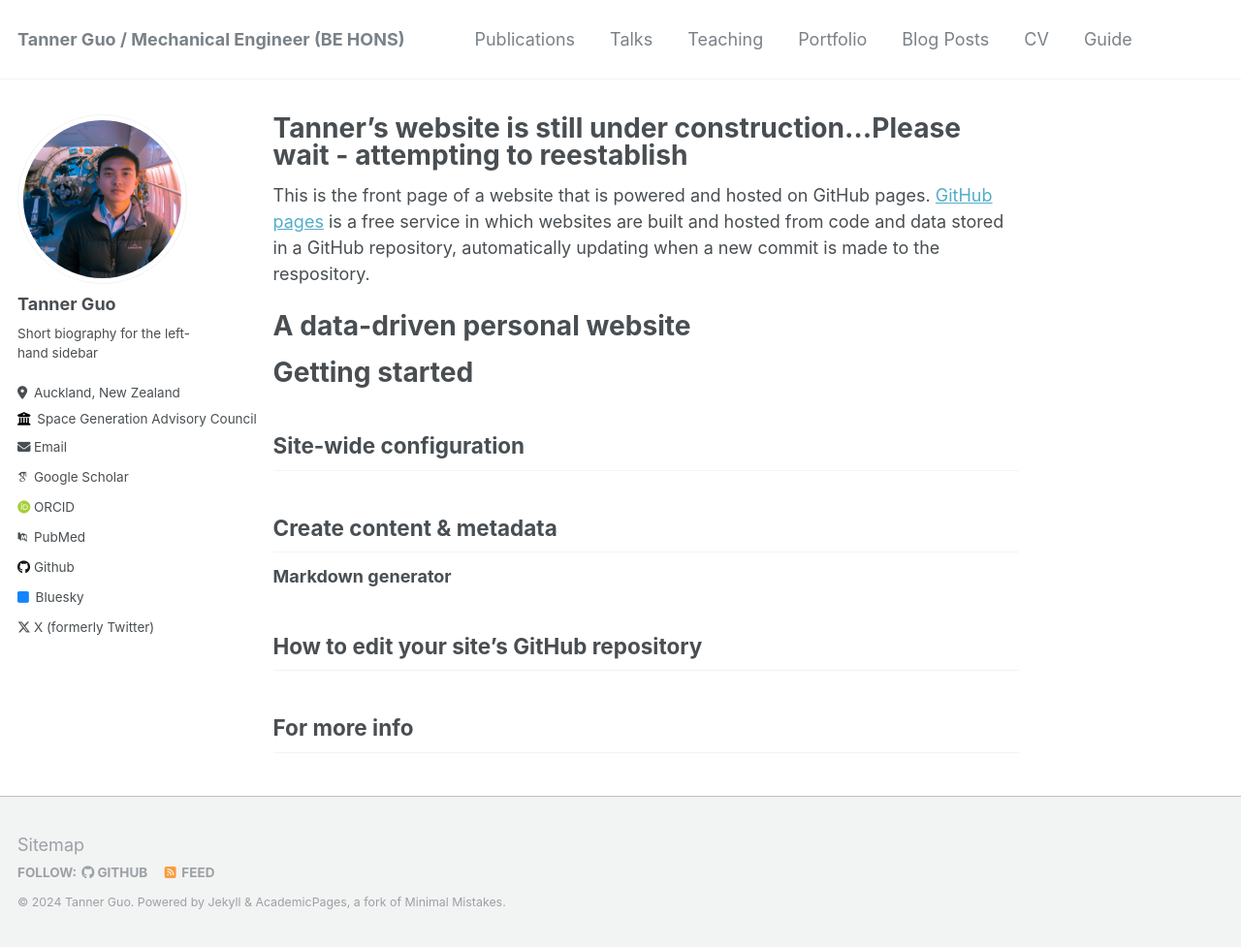
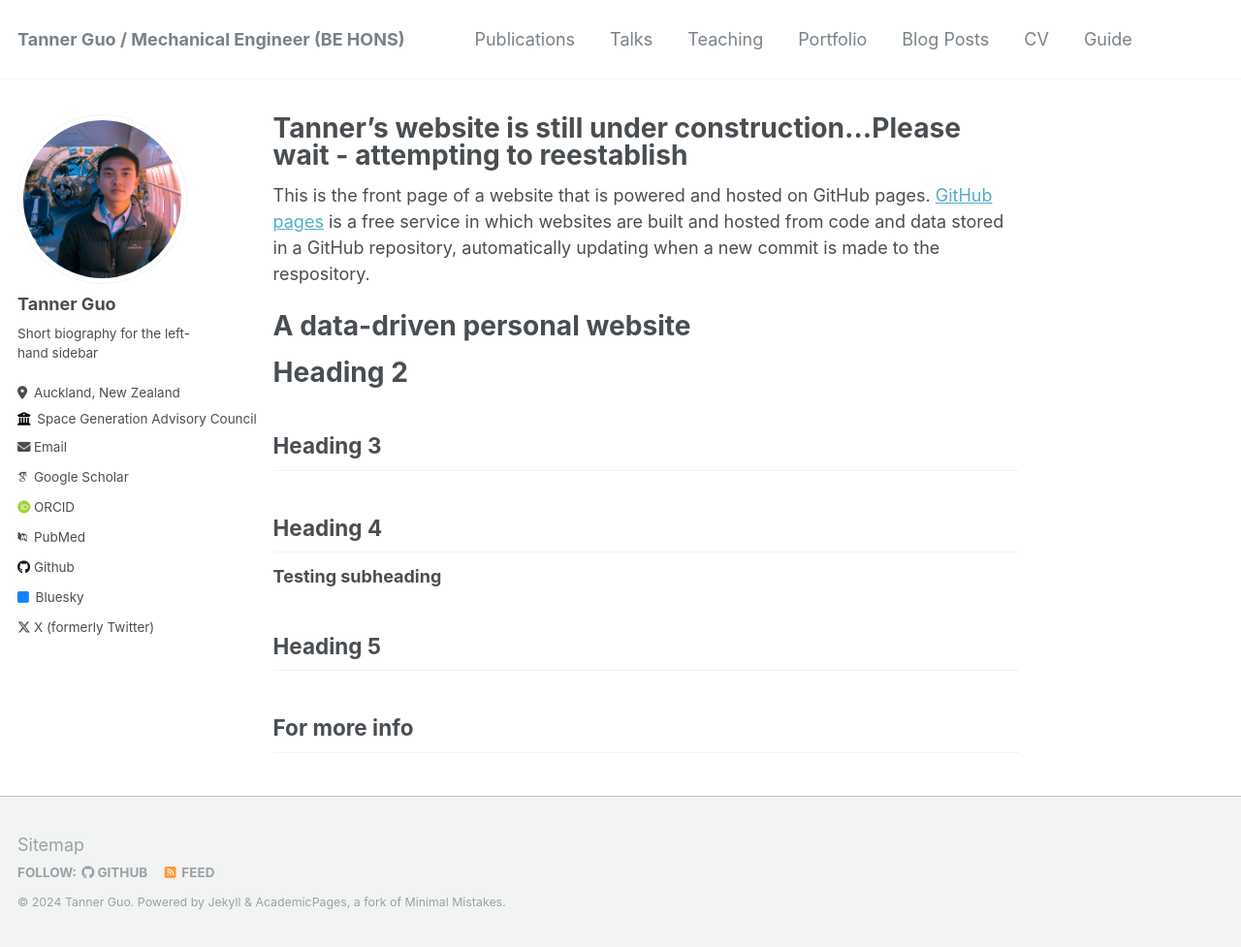
Before and after one commit to Tannerguo/tannerguo.github.io, a Jekyll site: the page built from _pages/about.md, in a window 1280 px wide and 977 px high. Shown: the whole window at 97% size. Built offline with Jekyll 4.4.1, drawn with Linux system fonts in a browser that asks for light colours; some web fonts are replaced.

Commit message:
Update about.md

```diff
--- a/_pages/about.md
+++ b/_pages/about.md
@@ -13,23 +13,23 @@ A data-driven personal website
 ======
 
 
-Getting started
+Heading 2
 ======
 
 
-Site-wide configuration
+Heading 3
 ------
 
 
-Create content & metadata
+Heading 4
 ------
 
 
-**Markdown generator**
+**Testing subheading**
 
 
 
-How to edit your site's GitHub repository
+Heading 5
 ------
 
 
```
